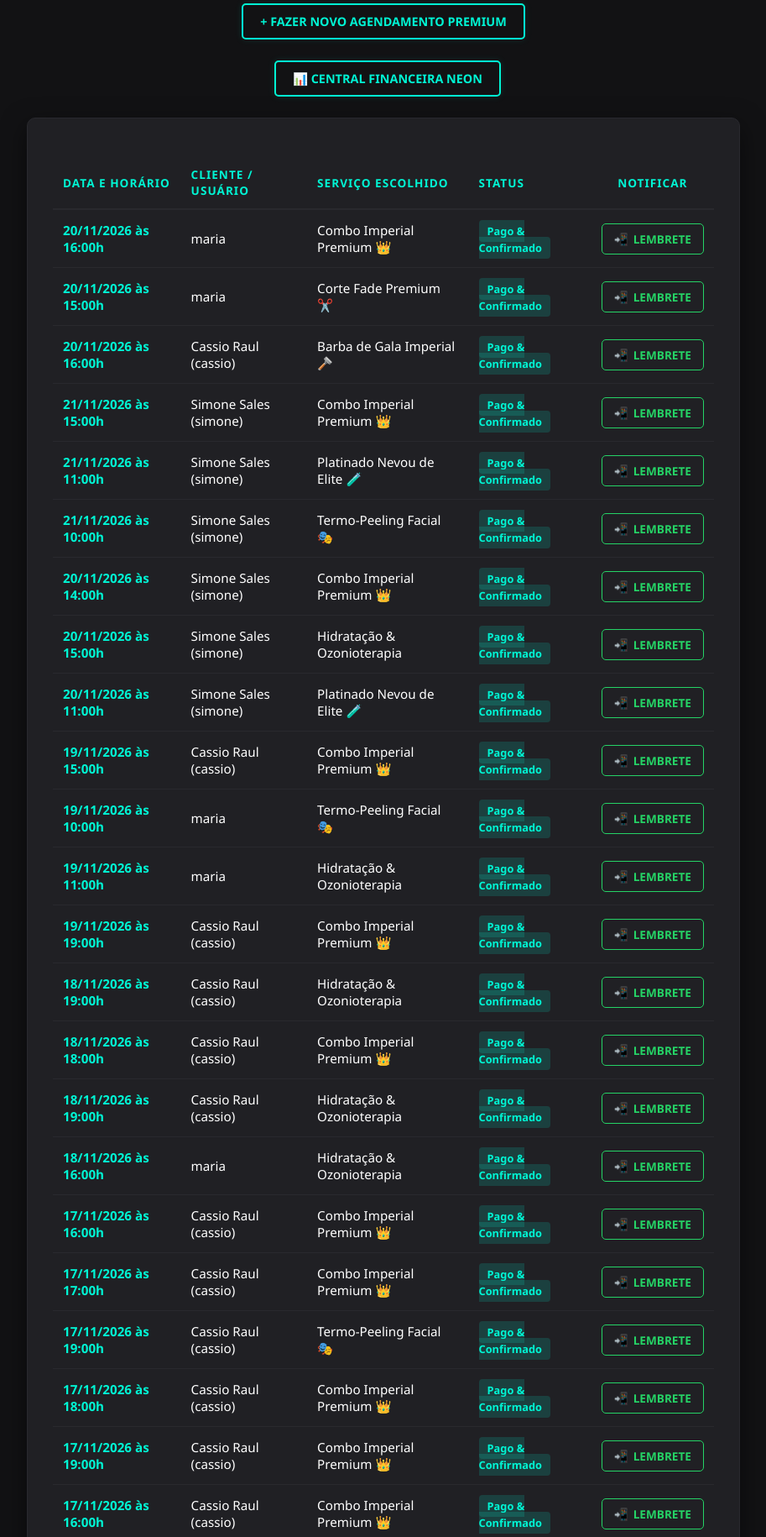
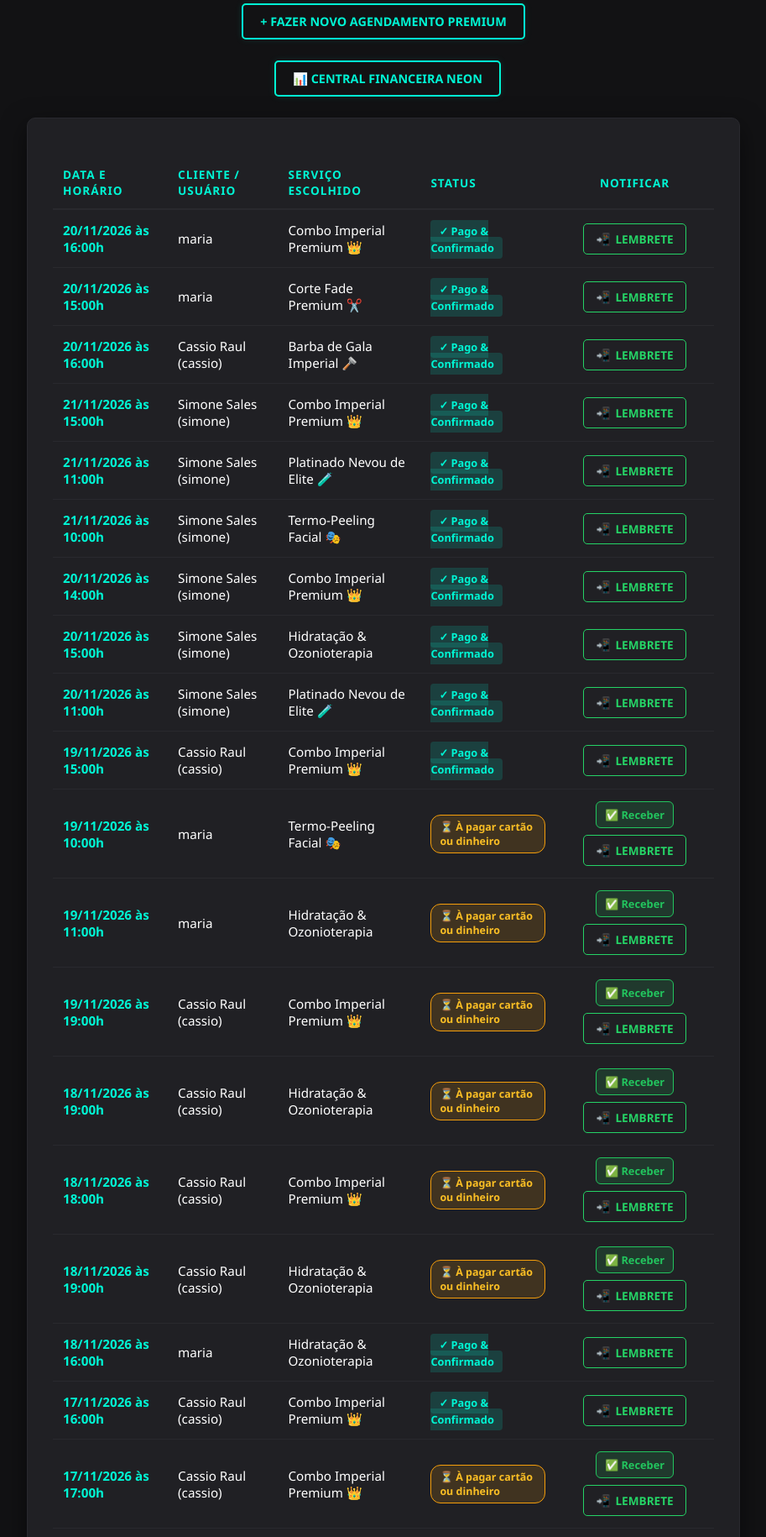
Before and after one commit to Conceicao-creator/barbershop-premium, a Django app: page /painel-barbeiro/ in a window 1280 px wide. Shown: the part 159-1989 px from the top of the page at 84% size, without its empty margins (183-1096 px from the left). Run offline with Django 5.2, Linux system fonts and the light colour scheme; data comes from the database, SQL or seed files in the repository; both versions use the stored data as it was after the commit.

Commit message:
feat: adiciona status a pagar no balcao e botao de confirmacao de recebimento no painel

```diff
--- a/barbershop_server/urls.py
+++ b/barbershop_server/urls.py
@@ -223,6 +223,7 @@ def pagina_checkout(request):
                     return render(request, 'checkout.html', contexto)
 
 
+                ja_esta_pago = meio_escolhido in ['PIX', 'Saldo']
 
                 novo_agendamento = Agendamento.objects.create(
                     cliente=request.user,
@@ -230,12 +231,13 @@ def pagina_checkout(request):
                     barbeiro=barbeiro_escolhido,
                     data=data_real,
                     horario=horario_real,
-                    pago=True,
+                    pago=ja_esta_pago,
                     valor_bruto=preco_numero,
                     desconto_aplicado=desconto_total_aplicado,
                     meio_pagamento=meio_escolhido
                 )
                 novo_agendamento.save()
+
 
                 bonus_novo = preco_com_desconto_cupom * 0.10
                 carteira.saldo_cashback += bonus_novo
@@ -436,6 +438,17 @@ def cancelar_corte(request, agendamento_id):
             corte.delete()
     return redirect('servicos')
 
+def confirmar_pagamento(request, agendamento_id):
+    if request.user.is_authenticated and request.user.is_staff:
+        corte = Agendamento.objects.filter(id=agendamento_id).first()
+        if corte:
+            corte.pago = True
+            corte.meio_pagamento = f"{corte.meio_pagamento} (Pago)"
+            corte.save()
+    return redirect('painel_barbeiro')
+
+
+
 def exportar_caixa(request):
     response = HttpResponse(content_type='text/csv; charset=utf-8-sig')
     response['Content-Disposition'] = 'attachment; filename="relatorio_caixa_barbershop.csv"'
@@ -521,5 +534,6 @@ urlpatterns = [
     path('sw.js', service_worker_pwa, name='service_worker_pwa'),
     path('icone_app.png', icone_app_pwa, name='icone_app_pwa'),
     path('gerenciar-servicos/', gerenciar_servicos, name='gerenciar_servicos'),
+    path('confirmar-pagamento/<int:agendamento_id>/', confirmar_pagamento, name='confirmar_pagamento'),
 
 ]
--- a/templates/painel_barbeiro.html
+++ b/templates/painel_barbeiro.html
@@ -59,13 +59,29 @@
                         {% endif %}
                     </td>
                     <td>{{ corte.servico }}</td>
-                    <td><span class="status-badge">{% if corte.pago %}Pago & Confirmado{% else %}Pendente{% endif %}</span></td>
+                    <td>
+                        {% if not corte.pago or 'Dinheiro' in corte.meio_pagamento and 'Pago' not in corte.meio_pagamento or 'Cart' in corte.meio_pagamento and 'Pago' not in corte.meio_pagamento %}
+                            <span style="background-color: rgba(245, 158, 11, 0.15); border: 1px solid #f59e0b; color: #fbbf24; padding: 5px 10px; border-radius: 12px; font-size: 0.78rem; font-weight: bold; display: inline-block;">
+                                ⏳ À pagar cartão ou dinheiro
+                            </span>
+                        {% else %}
+                            <span class="status-badge">✓ Pago & Confirmado</span>
+                        {% endif %}
+                    </td>
                     <td style="text-align: center;">
-                        <!-- 🔑 O XEQUE-MATE SUPREMO DA LINHA 65: href puro apontando para o servidor do Django de forma limpa, sem aspas triplas ou duplicadas! O PyCharm zera o erro na hora! -->
-                        <a href="/disparar-zap/{{ corte.id }}/" target="_blank" class="btn-whatsapp">
-                            <span>📲</span> Lembrete
-                        </a>
+                        <div style="display: inline-flex; gap: 8px; align-items: center; justify-content: center; flex-wrap: wrap;">
+                            {% if not corte.pago or 'Dinheiro' in corte.meio_pagamento and 'Pago' not in corte.meio_pagamento or 'Cart' in corte.meio_pagamento and 'Pago' not in corte.meio_pagamento %}
+                                <a href="/confirmar-pagamento/{{ corte.id }}/" style="background-color: rgba(34, 197, 94, 0.15); border: 1px solid #22c55e; color: #22c55e; padding: 6px 10px; border-radius: 6px; text-decoration: none; font-size: 0.8rem; font-weight: bold;">
+                                    ✅ Receber
+                                </a>
+                            {% endif %}
+                            <a href="/disparar-zap/{{ corte.id }}/" target="_blank" class="btn-whatsapp">
+                                <span>📲</span> Lembrete
+                            </a>
+                        </div>
                     </td>
+
+
                 </tr>
                 {% empty %}
                 <tr>
```
Also changed, not shown: db.sqlite3.
